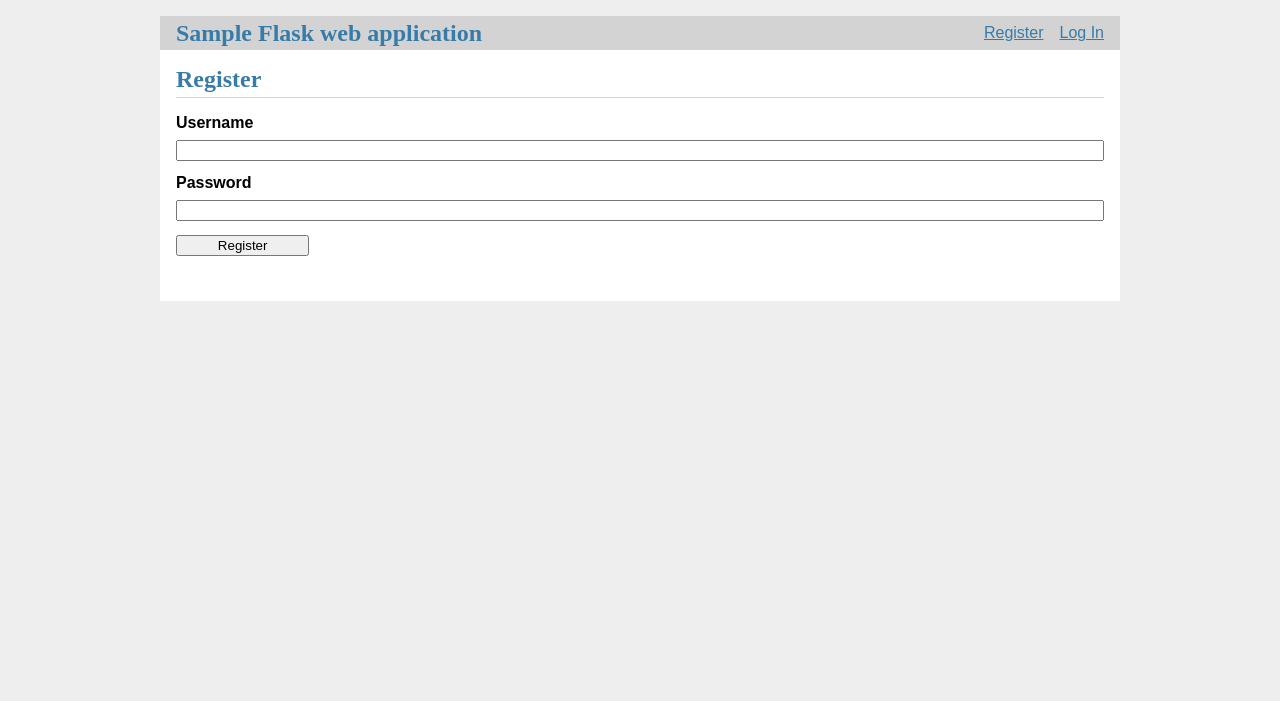
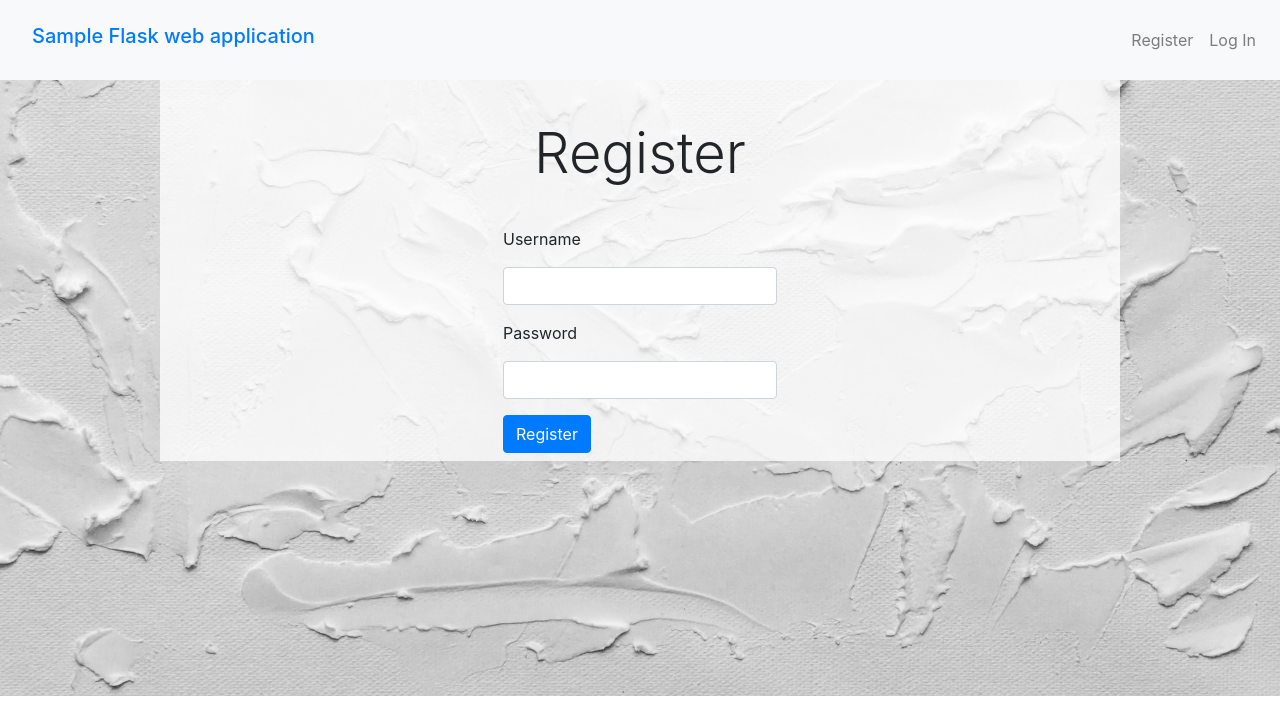
Before and after one commit to RichardPoulson/python_flask_example, a Flask app: page /auth/register in a window 1280 px wide. Shown: the top 701 px of the page. Run offline with Flask 2, Linux system fonts and the light colour scheme; parts of the project's set-up code (start-up, migrations or seed data) failed here and were passed over; some libraries are stand-ins or nearby versions.

Commit message:
Added Bootstrap framework, changes to style.css

```diff
--- a/python_flask_example/__init__.py
+++ b/python_flask_example/__init__.py
@@ -8,6 +8,7 @@ from python_flask_example.db import init_db
 # read in SQL for populating test data
 with open(os.path.join(os.path.dirname(__file__), "data.sql"), "rb") as f:
     _data_sql = f.read().decode("utf8")
+
 
 def create_app(test_config=None, extra_config_settings={}):
     """Create and configure an instance of the Flask application."""
--- a/python_flask_example/static/style.css
+++ b/python_flask_example/static/style.css
@@ -1,134 +1,14 @@
-html {
-  font-family: sans-serif;
-  background: #eee;
-  padding: 1rem;
+body { background: center / cover no-repeat url("./photo-of-white-wall-1484759.jpg"); }
+body > .container-sm {
+    max-width: 960px;
+    background-color: rgba(255,255,255,0.75);
+    height: 100%;
+    flex: 1 1 auto;
 }
-
-body {
-  max-width: 960px;
-  margin: 0 auto;
-  background: white;
+input.form-control { margin: 0.5rem 0rem; }
+h1.display-4 { padding: 2rem 1rem; }
+h1.display-4 > a { color: inherit; }
+.navbar-text { margin-right: 1rem; }
+article.post {
 }
-
-h1, h2, h3, h4, h5, h6 {
-  font-family: serif;
-  color: #377ba8;
-  margin: 1rem 0;
-}
-
-a {
-  color: #377ba8;
-}
-
-hr {
-  border: none;
-  border-top: 1px solid lightgray;
-}
-
-nav {
-  background: lightgray;
-  display: flex;
-  align-items: center;
-  padding: 0 0.5rem;
-}
-
-nav h1 {
-  flex: auto;
-  margin: 0;
-}
-
-nav h1 a {
-  text-decoration: none;
-  padding: 0.25rem 0.5rem;
-}
-
-nav ul  {
-  display: flex;
-  list-style: none;
-  margin: 0;
-  padding: 0;
-}
-
-nav ul li a, nav ul li span, header .action {
-  display: block;
-  padding: 0.5rem;
-}
-
-.content {
-  padding: 0 1rem 1rem;
-}
-
-.content > header {
-  border-bottom: 1px solid lightgray;
-  display: flex;
-  align-items: flex-end;
-}
-
-.content > header h1 {
-  flex: auto;
-  margin: 1rem 0 0.25rem 0;
-}
-
-.flash {
-  margin: 1em 0;
-  padding: 1em;
-  background: #cae6f6;
-  border: 1px solid #377ba8;
-}
-
-.post > header {
-  display: flex;
-  align-items: flex-end;
-  font-size: 0.85em;
-}
-
-.post > header > div:first-of-type {
-  flex: auto;
-}
-
-.post > header h1 {
-  font-size: 1.5em;
-  margin-bottom: 0;
-}
-
-.post .about {
-  color: slategray;
-  font-style: italic;
-}
-
-.post .body {
-  white-space: pre-line;
-}
-
-.content:last-child {
-  margin-bottom: 0;
-}
-
-.content form {
-  margin: 1em 0;
-  display: flex;
-  flex-direction: column;
-}
-
-.content label {
-  font-weight: bold;
-  margin-bottom: 0.5em;
-}
-
-.content input, .content textarea {
-  margin-bottom: 1em;
-}
-
-.content textarea {
-  min-height: 12em;
-  resize: vertical;
-}
-
-input.danger {
-  color: #cc2f2e;
-}
-
-input[type=submit] {
-  align-self: start;
-  min-width: 10em;
-}
+.container-sm > section.content > article.post { max-width: 80%; }
--- a/python_flask_example/templates/auth/register.html
+++ b/python_flask_example/templates/auth/register.html
@@ -1,15 +1,19 @@
 {% extends 'base.html' %}
 
 {% block header %}
-  <h1>{% block title %}Register{% endblock %}</h1>
+  <h1 class="display-4 text-center">{% block title %}Register{% endblock %}</h1>
 {% endblock %}
 
 {% block content %}
   <form method="post">
-    <label for="username">Username</label>
-    <input name="username" id="username" required>
-    <label for="password">Password</label>
-    <input type="password" name="password" id="password" required>
-    <input type="submit" value="Register">
+    <div class="form-group">
+      <label for="username">Username</label>
+      <input name="username" id="username" class="form-control">
+    </div>
+    <div class="form-group">
+      <label for="password">Password</label>
+      <input type="password" class="form-control" name="password" id="password" required>
+    </div>
+    <button type="submit" class="btn btn-primary">Register</button>
   </form>
 {% endblock %}
--- a/python_flask_example/templates/base.html
+++ b/python_flask_example/templates/base.html
@@ -1,24 +1,52 @@
 <!doctype html>
+<html lang="en">
+  <head>
     <title>{% block title %}{% endblock %} - python_flask_example</title>
     <link rel="stylesheet" href="{{ url_for('static', filename='style.css') }}">
-<nav>
-  <h1><a href="{{ url_for('index') }}">Sample Flask web application</a></h1>
-  <ul>
+    <link rel="stylesheet" href="https://stackpath.bootstrapcdn.com/bootstrap/4.5.0/css/bootstrap.min.css" integrity="sha384-9aIt2nRpC12Uk9gS9baDl411NQApFmC26EwAOH8WgZl5MYYxFfc+NcPb1dKGj7Sk" crossorigin="anonymous">
+    <meta name="viewport" content="width=device-width, initial-scale=1, shrink-to-fit=no">
+  </head>
+  <body>
+    <nav class="navbar navbar-expand-lg navbar-light bg-light">
+      <h1 class="navbar-brand">
+        <a href="{{ url_for('index') }}" class="nav-link">Sample Flask web application</a>
+      </h1>
+      <button class="navbar-toggler" type="button" data-toggle="collapse" data-target="#navbarNav" aria-controls="navbarNav" aria-expanded="false" aria-label="Toggle navigation">
+        <span class="navbar-toggler-icon"></span>
+      </button>
+      <div class="collapse navbar-collapse" id="navbarNav">
+        <ul class="navbar-nav ml-auto">
           {% if g.user %}
-      <li><span>{{ g.user['username'] }}</span>
-      <li><a href="{{ url_for('auth.logout') }}">Log Out</a>
+            <li class="nav-item">
+              <span class="navbar-text"><strong>{{ g.user['username'] }}</strong></span>
+            </li>
+            <li class="nav-item"><a class="nav-link" href="{{ url_for('auth.logout') }}">Log Out</a></li>
           {% else %}
-      <li><a href="{{ url_for('auth.register') }}">Register</a>
-      <li><a href="{{ url_for('auth.login') }}">Log In</a>
+            <li class="nav-item"><a class="nav-link" href="{{ url_for('auth.register') }}">Register</a></li>
+            <li class="nav-item"><a class="nav-link" href="{{ url_for('auth.login') }}">Log In</a></li>
           {% endif %}
         </ul>
+      </div>
     </nav>
-<section class="content">
+      <div class="container-sm d-flex flex-column justify-content-center align-items-center">
+        <section class="content p-2 flex-grow-1">
           <header>
             {% block header %}{% endblock %}
           </header>
           {% for message in get_flashed_messages() %}
-    <div class="flash">{{ message }}</div>
+            <div class="flash alert alert-warning alert-dismissible fade show" role="alert">
+              {{ message }}
+              <button type="button" class="close" data-dismiss="alert" aria-label="Close">
+                <span aria-hidden="true">&times;</span>
+              </button>
+            </div>
           {% endfor %}
           {% block content %}{% endblock %}
         </section>
+      </div>
+  </body>
+
+  <script src="https://code.jquery.com/jquery-3.5.1.slim.min.js" integrity="sha384-DfXdz2htPH0lsSSs5nCTpuj/zy4C+OGpamoFVy38MVBnE+IbbVYUew+OrCXaRkfj" crossorigin="anonymous"></script>
+  <script src="https://cdn.jsdelivr.net/npm/popper.js@1.16.0/dist/umd/popper.min.js" integrity="sha384-Q6E9RHvbIyZFJoft+2mJbHaEWldlvI9IOYy5n3zV9zzTtmI3UksdQRVvoxMfooAo" crossorigin="anonymous"></script>
+  <script src="https://stackpath.bootstrapcdn.com/bootstrap/4.5.0/js/bootstrap.min.js" integrity="sha384-OgVRvuATP1z7JjHLkuOU7Xw704+h835Lr+6QL9UvYjZE3Ipu6Tp75j7Bh/kR0JKI" crossorigin="anonymous"></script>
+</html>
--- a/python_flask_example/templates/blog/create.html
+++ b/python_flask_example/templates/blog/create.html
@@ -1,7 +1,7 @@
 {% extends 'base.html' %}
 
 {% block header %}
-  <h1>{% block title %}New Post{% endblock %}</h1>
+  <h1 class="display-4 text-center">{% block title %}New Post{% endblock %}</h1>
 {% endblock %}
 
 {% block content %}
--- a/python_flask_example/templates/blog/index.html
+++ b/python_flask_example/templates/blog/index.html
@@ -1,7 +1,7 @@
 {% extends 'base.html' %}
 
 {% block header %}
-  <h1>{% block title %}Posts{% endblock %}</h1>
+  <h1 class="text-center display-4">{% block title %}Posts{% endblock %}</h1>
   {% if g.user %}
     <a class="action" href="{{ url_for('blog.create') }}">New</a>
   {% endif %}
--- a/setup.cfg
+++ b/setup.cfg
@@ -2,7 +2,7 @@
 name = python_flask_example
 version = 0.1.0
 license = MIT
-description = Basic web app based on the blog app built in the Flask tutorial.
+description = Basic web app based on the blog app in the Flask tutorial.
 url = https://github.com/RichardPoulson/python_flask_example
 project_urls =
     Bug Tracker = https://github.com/RichardPoulson/python_flask_example/issues
@@ -31,7 +31,7 @@ classifiers =
     'License :: OSI Approved :: MIT License',
     'Topic :: Internet :: WWW/HTTP :: HTTP Servers',
     'Topic :: Internet :: WWW/HTTP :: WSGI :: Server',
-keywords = Flask, Python, HTTP, WSGI, server
+keywords = Flask, HTTP, WSGI
 
 [options]
 packages = find:
```
Also changed, not shown: python_flask_example/templates/auth/login.html (+4 -4 lines), python_flask_example/static/photo-of-white-wall-1484759.jpg (added). Lines whose indentation alone changed are shown as unchanged.
